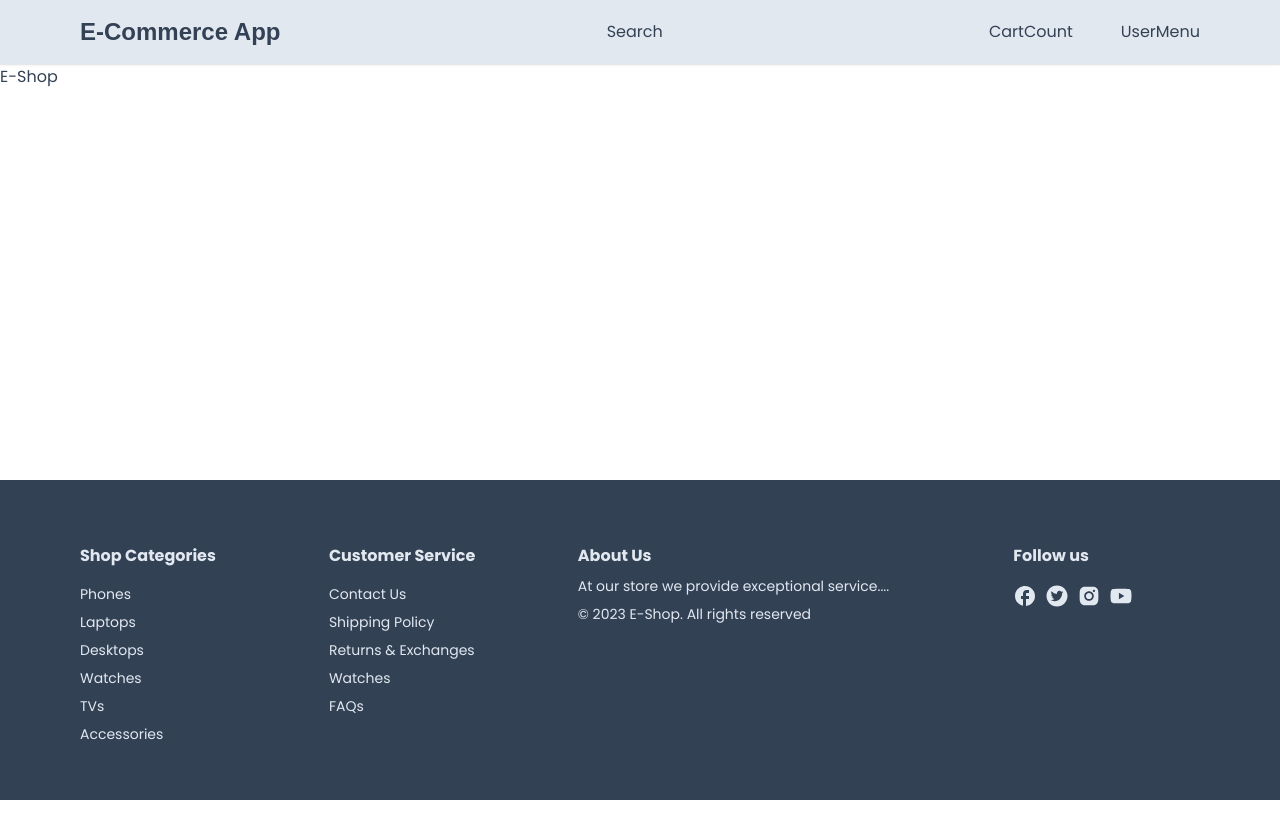
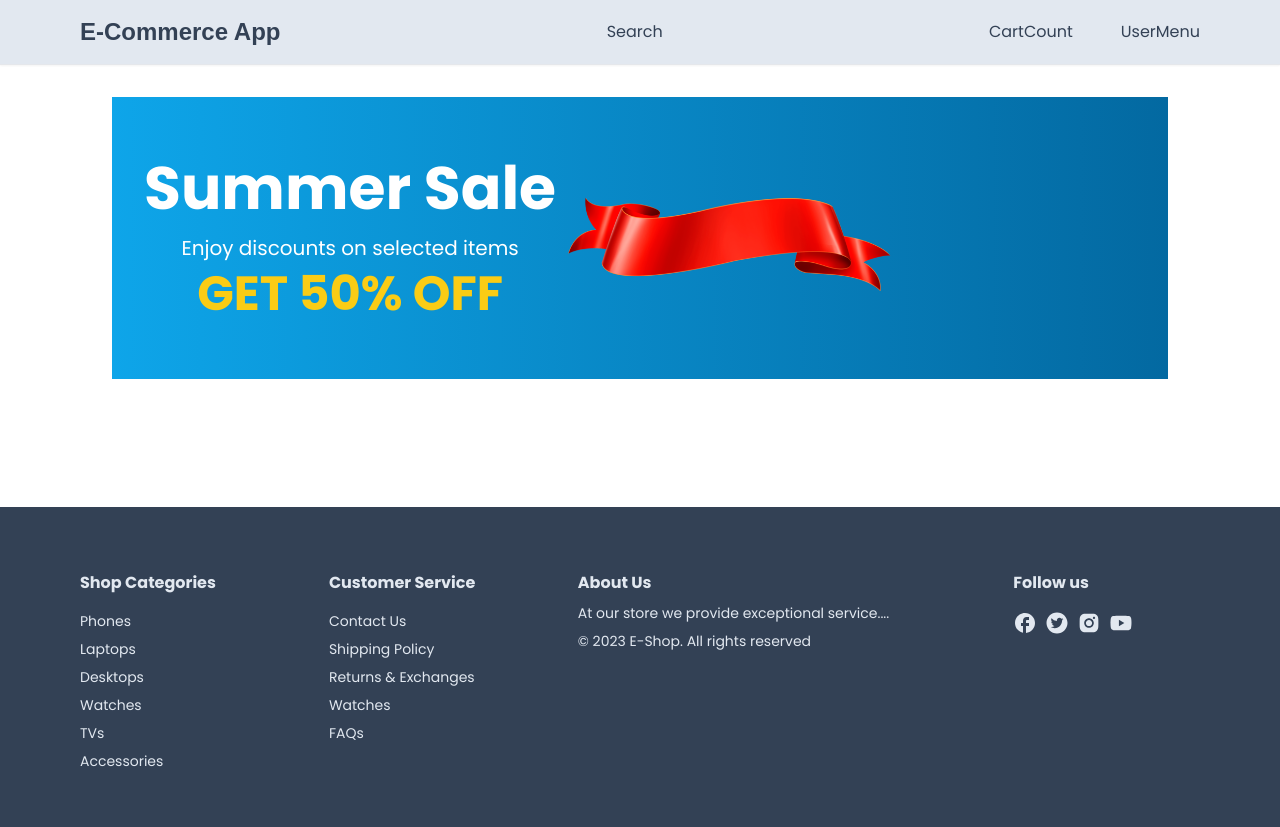
Before and after one commit to AndriyKostenko/React-FastAPI_E-Commerce_App, a Next.js app in the folder frontend/: page / in a window 1280 px wide. Before the commit the page ends 800 px from the top, so only its background shows below. Built offline with nearby package versions, Linux system fonts and the light colour scheme; a web font is replaced by a local one.

Commit message:
completed home-banner sect.

```diff
--- /dev/null
+++ b/frontend/app/components/banner/HomeBanner.tsx
@@ -0,0 +1,58 @@
+import Image from "next/image";
+import BannerIMG from "../../public/banner.png";
+
+
+const HomeBanner = () => {
+    return (
+        <div className="relative
+                        bg-gradient-to-r
+                        from-sky-500
+                        to-sky-700
+                        mb-8">
+            <div className="mx-auto
+                            px-8
+                            py-12
+                            flex
+                            flex-col
+                            gap-2
+                            md:flex-row
+                            items-center">
+                <div className="mb-8
+                                md:mb-0
+                                text-center">
+                    <h1 className="text-4xl
+                                   md:text-6xl
+                                   font-bold
+                                   text-white
+                                   mb-4">
+                        Summer Sale
+                    </h1>
+                    <p className="text-lg
+                                 md:text-xl
+                                 text-white
+                                 mb-2">
+                        Enjoy discounts on selected items
+                    </p>
+                    <p className="text-2xl
+                                  md:text-5xl
+                                  text-yellow-400
+                                  font-bold">
+                        GET 50% OFF
+                    </p>
+                </div>
+                <div className="w-1/3
+                                relative
+                                aspect-video">
+                                <Image
+                                    src={BannerIMG}
+                                    fill
+                                    alt="picture of banner"
+                                    className="object-contain"/>
+                </div>
+
+            </div>
+        </div>
+     );
+}
+
+export default HomeBanner;
--- a/frontend/app/page.tsx
+++ b/frontend/app/page.tsx
@@ -1,7 +1,15 @@
+import  Container  from "./components/Container";
+import HomeBanner from "./components/banner/HomeBanner";
 
 
 export default function Home() {
-  return (
-	<div>E-Shop</div>
-  )
+	return (
+		<div className="p-8">
+			<Container>
+				<div>
+					<HomeBanner/>
+				</div>
+			</Container>
+		</div>
+	)
 };
```
Also changed, not shown: frontend/app/public/banner.png (added).
